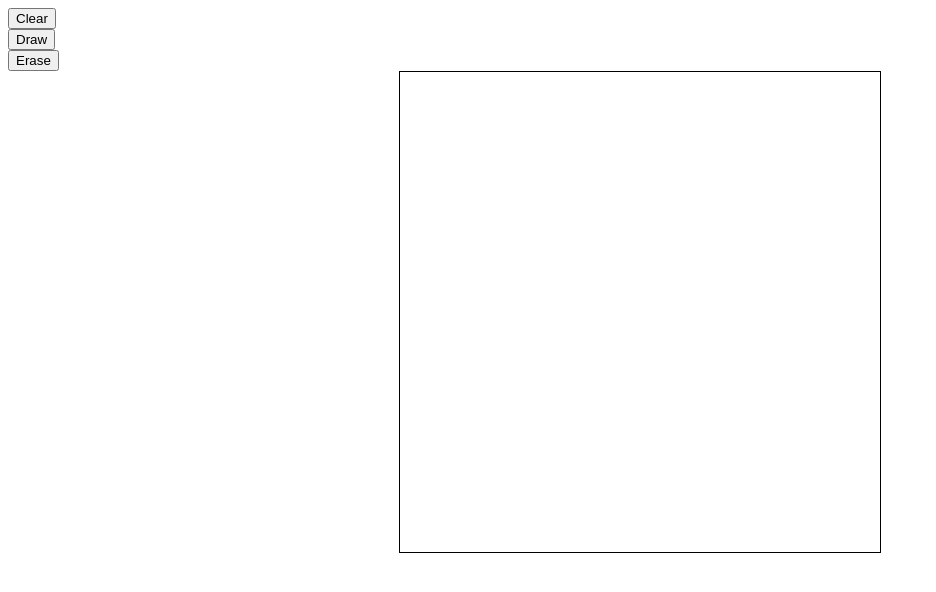
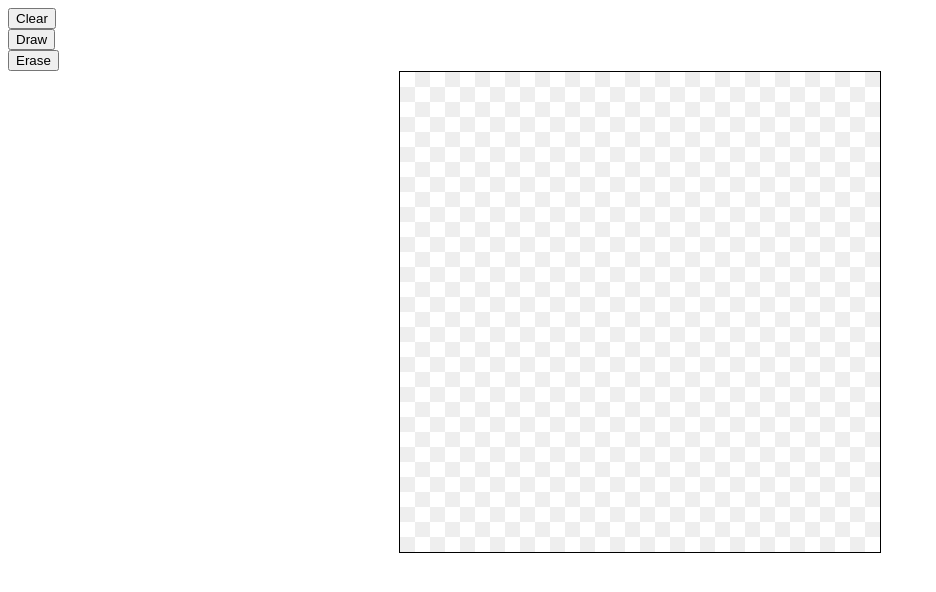
Before and after one commit to bheinzelman/bitgram, a website: page index.html in a window 1280 px wide. Both pictures are taken after a click on the button "Draw". Shown: the whole page, without its empty margins (0-936 px from the left). Drawn offline with nearby package versions, Linux system fonts and the light colour scheme.

Commit message:
added grid

```diff
--- a/js/bitgram.js
+++ b/js/bitgram.js
@@ -6,6 +6,7 @@ function bitgram() {
 	this.canvasHeight = null;
 	this.pixelWidth = null;
 	this.pixelHeight = null;
+	this.eraserMode = false;
 
 	this.pixels = [];
 	for (var i = 0; i < 32; i++) {
@@ -21,6 +22,7 @@ bitgram.prototype.init = function() {
 	this.canvas = document.getElementById("canvas");
 	this.ctx = this.canvas.getContext('2d');
 	this.sizeCanvas();
+	this.drawGrid();
 
 	//
 	// Mouse event handlers
@@ -70,6 +72,7 @@ bitgram.prototype.init = function() {
 	// resize the canvas
 	$(window).resize(() => {
 		this.sizeCanvas();
+		this.drawGrid();
 		for (var i = 0; i < 32; i++) {
 			for (var j = 0; j < 32; j++) {
 				this.setColor(this.pixels[i][j]);
@@ -80,17 +83,17 @@ bitgram.prototype.init = function() {
 }
 
 bitgram.prototype.sizeCanvas = function() {
-	const winWidth = $(document).width();
-	const winHeight = $(document).height();
+	const winWidth = $(window).width();
+	const winHeight = $(window).height();
 	const size = winHeight < winWidth ? winHeight : winWidth;
+
 	this.canvas.width = parseInt(size * .6);
 	this.canvas.height = parseInt(size * .6);
+	this.canvas.width -= this.canvas.width % 32;
+	this.canvas.height -= this.canvas.height % 32;
 
-	this.canvasWidth = $(this.canvas).width();
-	this.canvasHeight = $(this.canvas).height();
-
-	this.canvasWidth -= this.canvasWidth % 32;
-	this.canvasHeight -= this.canvasHeight % 32;
+	this.canvasWidth = this.canvas.width;
+	this.canvasHeight = this.canvas.height;
 
 	this.pixelWidth = this.canvasWidth/32;
 	this.pixelHeight = this.canvasHeight/32;
@@ -99,6 +102,7 @@ bitgram.prototype.sizeCanvas = function() {
 
 bitgram.prototype.clear = function() {
 	this.ctx.clearRect(0, 0, this.canvasWidth, this.canvasHeight);
+	this.drawGrid();
 }
 
 bitgram.prototype.draw = function(event) {
@@ -114,7 +118,18 @@ bitgram.prototype.draw = function(event) {
 		x = parseInt(x/this.pixelWidth);
 		y = parseInt(y/this.pixelHeight);
 
+		if (this.eraserMode) {
+			if ((x + y) % 2 != 0) {
+				this.setColor("#eeeeee");
+			}
+			else {
+				this.setColor("white");
+			}
+		}
+
 		this.drawPixel(x, y);
+
+		this.setColor("black");
 	}
 }
 
@@ -136,3 +151,23 @@ bitgram.prototype.setColor = function(color) {
 	this.ctx.fillStyle = color;
 	this.ctx.strokeStyle = color;
 }
+
+bitgram.prototype.drawGrid = function() {
+	this.setColor("#eeeeee");
+	for (var i = 0; i < 32; i++) {
+		for (var j = 0; j < 32; j++) {
+			if ((i + j) % 2 != 0) {
+				this.drawPixel(i, j);
+			}
+		}
+	}
+	this.setColor("black");
+}
+
+bitgram.prototype.setEraseMode = function() {
+	this.eraserMode = true;
+}
+
+bitgram.prototype.setDrawMode = function() {
+	this.eraserMode = false;
+}
--- a/js/index.js
+++ b/js/index.js
@@ -10,9 +10,18 @@ $(document).ready(function() {
 	});
 	$("#erase").click(function() {
 		// set draw color to white
-		bg.setColor("#ffffff");
+		bg.setEraseMode();
 	});
 	$("#draw").click(function() {
-		bg.setColor("#000000");
+		bg.setDrawMode();
+	});
+	$("#color-submit").click(function() {
+		var color = parseInt($("#color-input").val()).toString(16);
+		while (color.length < 2) {
+			color = "0" + color;
+		}
+		color = "#" + color;
+		console.log(color);
+		bg.setColor(color);
 	});
 });
```
Also changed, not shown: index.html (+5 -0 lines).
